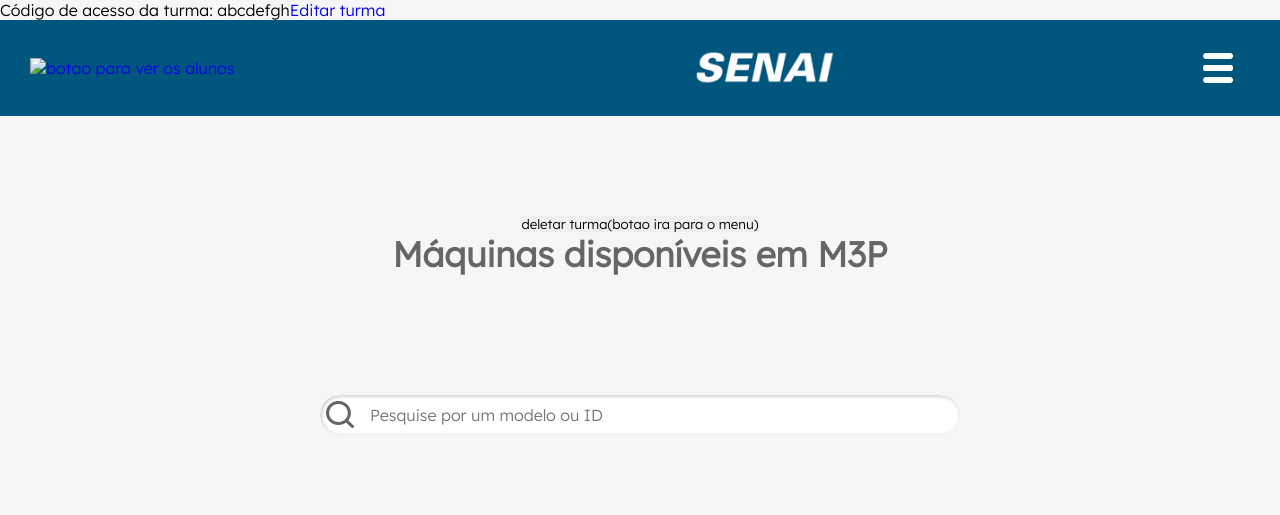
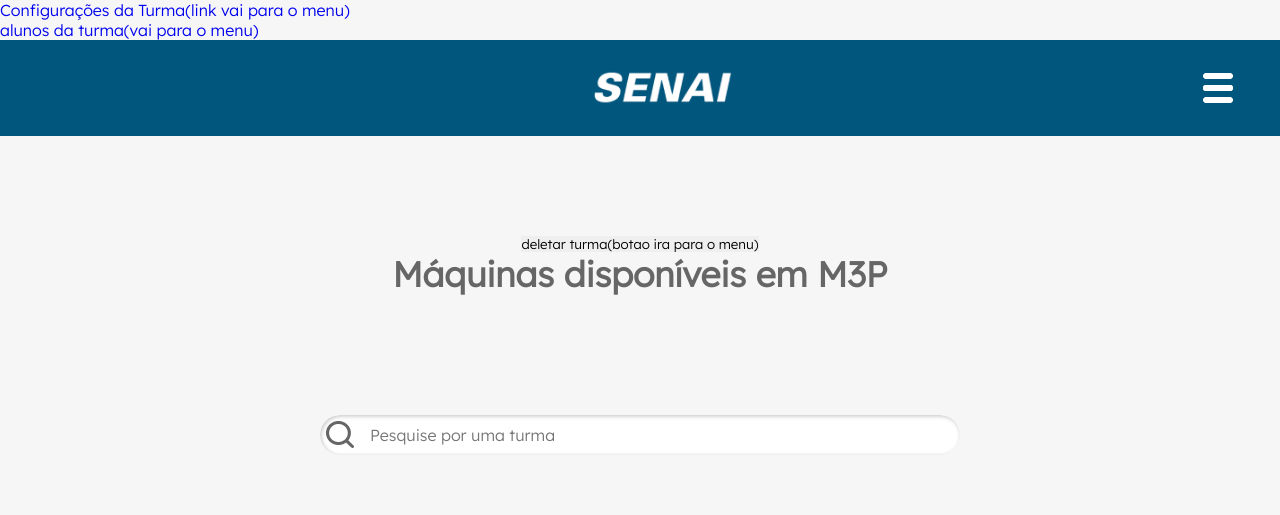
Before and after one commit to JessicaMoreiraS/tcc, a PHP site: page /salaProfessor.php?sala=1 in a window 1280 px wide. Shown: the top 515 px of the page. Run offline with PHP 8.4, Linux system fonts and the light colour scheme; the visitor is signed in with stand-in values (Sample User, id 1); data comes from the database, SQL or seed files in the repository; some libraries are stand-ins or nearby versions.

Commit message:
polindo front

```diff
--- a/salaProfessor.php
+++ b/salaProfessor.php
@@ -22,29 +22,9 @@ if ($stmt) {
     echo $mysqli->error;
 }
 
-//buscar o codigo acesso da turma
-$sql = 'SELECT codigo_acesso FROM sala WHERE id = ?';
-//stmt do sql
-$stmt = $mysqli->prepare($sql);
-
-if ($stmt) {
-    //aplicando o id da sala ao  parametro da consulta
-    $stmt->bind_param("i", $sala);
-    //verificando se o sql executou
-    if ($stmt->execute()) {
-        //resganto o resultado
-        $stmt->bind_result($codigoTurma);
-        if ($stmt->fetch()) {
-            echo 'Código de acesso da turma: ' . $codigoTurma;
-        }
-        $stmt->close();
-    }
-} else {
-    echo $mysqli->error;
-}
-echo '<a href="update.php?option=sala&editarTurma&id_atualizacao=' . $sala . '">Editar turma</a>';
+echo '<a href="update.php?option=sala&editarTurma&id_atualizacao=' . $sala . '">Configurações da Turma(link vai para o menu)</a>';
 echo '<br>';
-
+echo '<a href="visualizar.php?view=alunosSala&id_sala_view=' . $sala . '">alunos da turma(vai para o menu)</a>';
 
 //buscar tipos de máquinas disponíveis na turma
 $sqlTipos = "SELECT DISTINCT tipo_maquina.id, tipo_maquina.tipo FROM tipo_maquina
@@ -87,10 +67,6 @@ if ($stmt) {
 
 <body>
     <header class="topo-inicial">
-        <?php echo '
-      <a href="visualizar.php?view=alunosSala&id_sala_view=' . $sala . '">' ?>
-        <img src="" alt="botao para ver os alunos">
-        </a>
         <img width="140" class="logo-inicial" src="img/logo-senai-branco.png" alt="" />
         <div class="icons">
             <i class="fa fa-user-circle" style="color: rgb(255, 255, 255); cursor: pointer"></i>
@@ -98,10 +74,6 @@ if ($stmt) {
         </div>
     </header>
     <main class="corpo-inicial" id="main_maquinasDaTurmas">
-
-
-
-
         <button onclick="
             Swal.fire({
                 title: '<strong>Deseja realmente excluir?</u></strong>',
@@ -130,9 +102,8 @@ if ($stmt) {
             </h2>
         </div>
         <div class="pesquisa">
-            <input id="pesquisa-campo" style="font-size: 16px" placeholder="Pesquise por um modelo ou ID"
-                class="pesquisar" type="text" />
-        </div>
+        <input  id="pesquisa-campo" style="font-size: 16px" placeholder="Pesquise por uma turma" class="pesquisar" type="text" />
+      </div>
         <div class="maquinas">
             <?php
             for ($i = 0; $i < count($tiposDaSalaId); $i++) {
```
